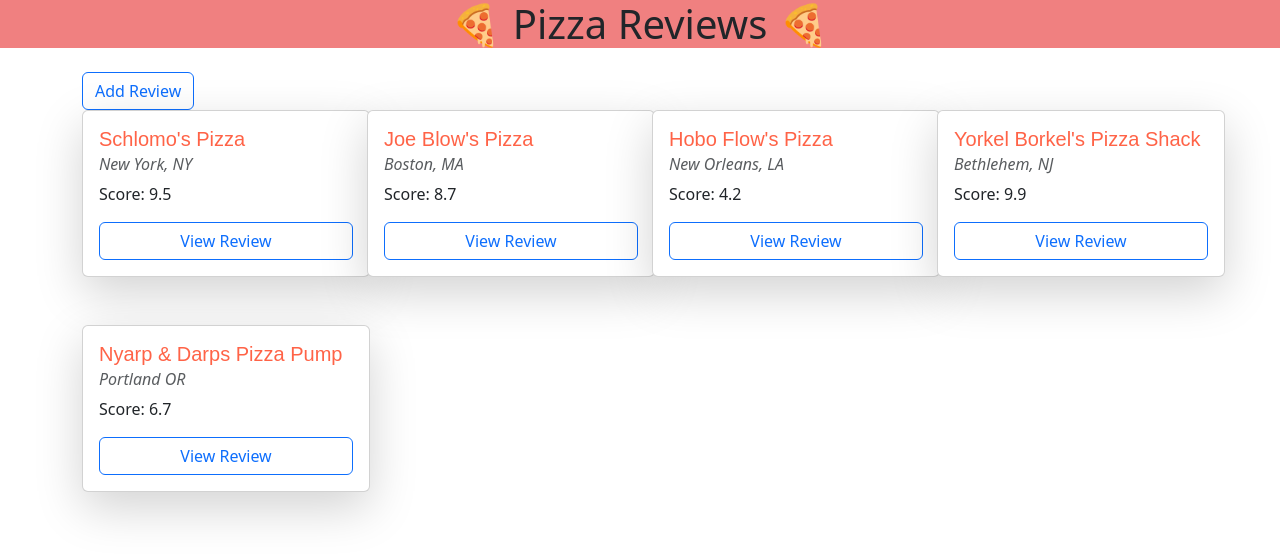
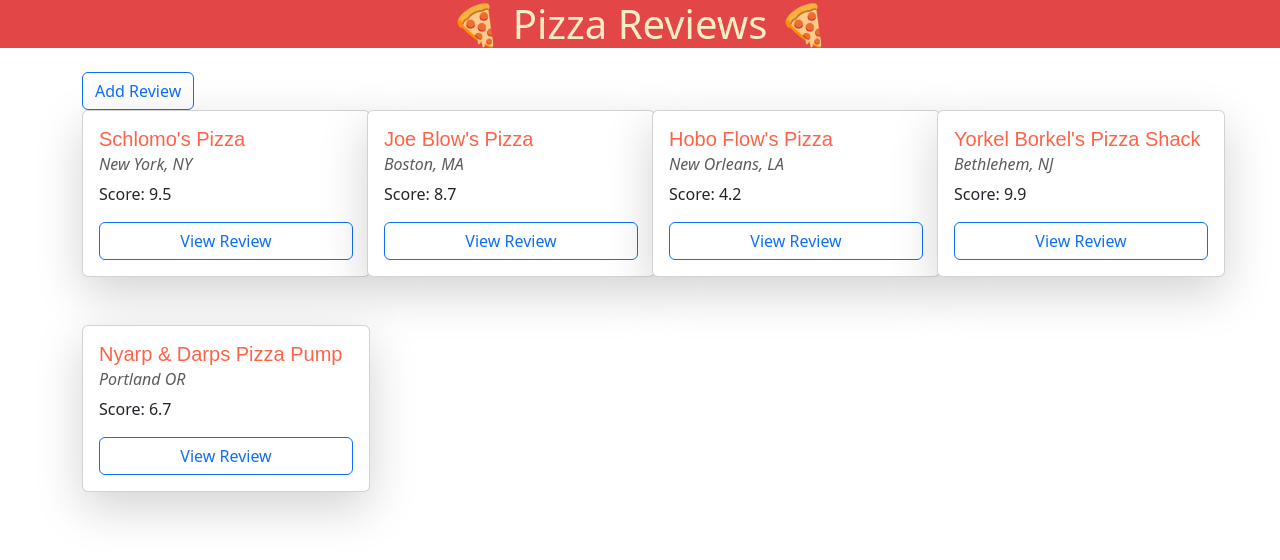
Before and after one commit to derek-dahl/pizza-review.app, a React (Create React App) app in the folder client/: page / in a window 1280 px wide. Shown: the top 560 px of the page. Built offline with nearby package versions, Linux system fonts and the light colour scheme.

Commit message:
Update styling

```diff
--- a/client/src/App.css
+++ b/client/src/App.css
@@ -14,10 +14,11 @@
 }
 
 .App-header {
-  background-color: lightcoral;
+  background-color: #e24647;
   display: flex; /* Use flexbox for horizontal alignment */
   justify-content: center; /* Center the content */
   align-items: center; /* Align items vertically in the center */
+  color: #fcedc6;
 }
 
 .App-link {
```
